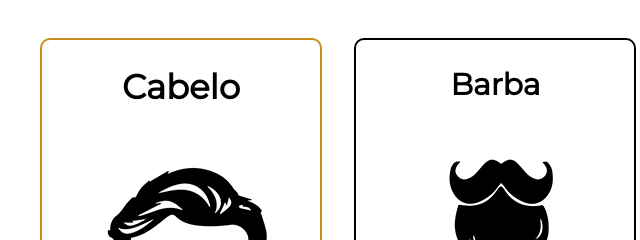
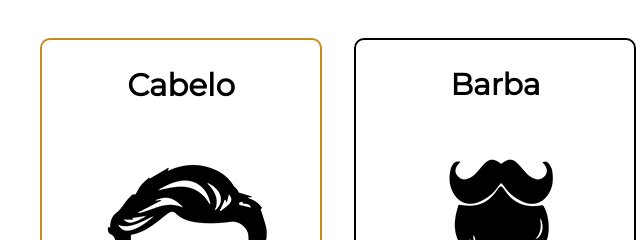
Before and after one commit to DougdaCosta/OracleNextEducation-Site-Barbearia, a plain HTML site: page produtos.html in a window 1280 px wide. In both pictures the pointer is over the element "Cabelo". Shown: the part 305-545 px from the top of the page, 144-784 px from the left. Drawn offline with Linux system fonts and the light colour scheme.

Commit message:
Update style.css

```diff
--- a/style.css
+++ b/style.css
@@ -64,7 +64,7 @@ nav a:hover {
 }
 
 .produtos li:hover h2 {
-    font-size: 34px;
+    font-size: 31px;
 }
 
 .produtos h2 {
```
